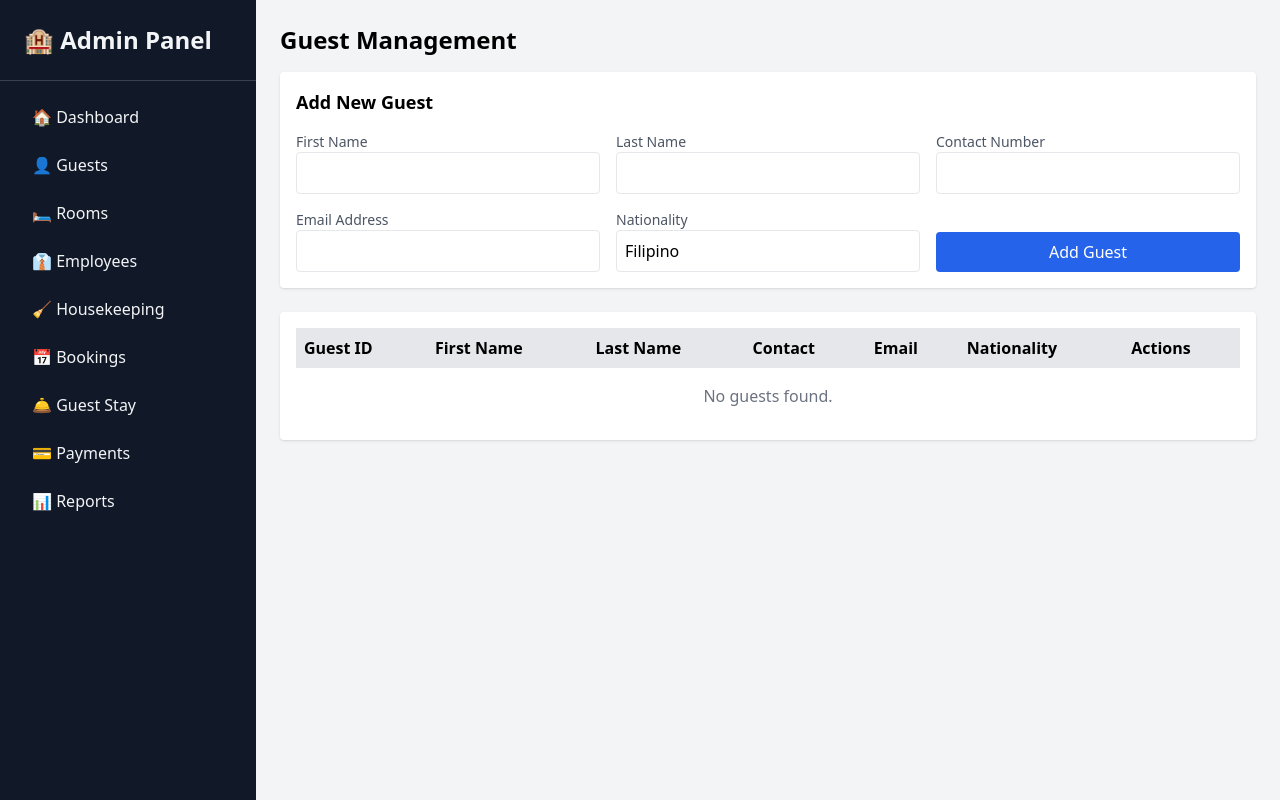
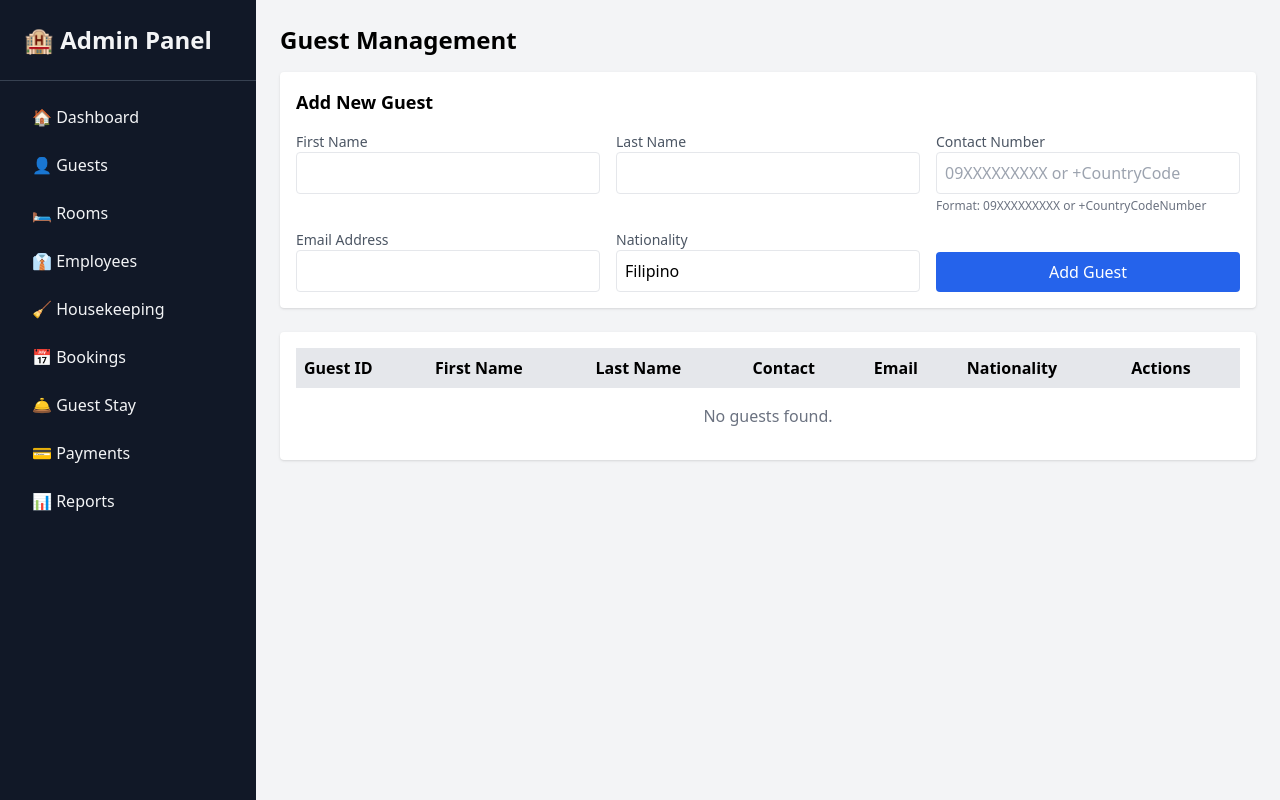
Before and after one commit to PrinceMPS/S26-06-DBApp, a Flask app: template templates/guests.html in a window 1280 px wide. Run offline with Flask 3, Linux system fonts and the light colour scheme; the template is opened without the code that fills it, so the values that code supplies are empty; some libraries are stand-ins or nearby versions.

Commit message:
add guest validation

```diff
--- a/templates/guests.html
+++ b/templates/guests.html
@@ -39,7 +39,7 @@
     {% endwith %}
 
     <!-- Add/Edit Guest Form -->
-    <form method="POST" action="{{ url_for('guests.handle_guest') }}" class="mb-6 bg-white p-4 rounded shadow">
+    <form method="POST" action="{{ url_for('guests.handle_guest') }}" class="mb-6 bg-white p-4 rounded shadow" onsubmit="return validateForm()">
       <h2 class="text-lg font-semibold mb-4">
         {% if editing %}Edit Guest #{{ editing.guest_id }}{% else %}Add New Guest{% endif %}
       </h2>
@@ -49,27 +49,29 @@
         <div>
           <label class="block text-sm text-gray-600">First Name</label>
           <input name="first_name" type="text" value="{{ editing.first_name if editing }}" required
-                 class="border rounded p-2 w-full" maxlength="20">
+                 class="border rounded p-2 w-full" maxlength="20" id="first_name">
         </div>
         <div>
           <label class="block text-sm text-gray-600">Last Name</label>
           <input name="last_name" type="text" value="{{ editing.last_name if editing }}" required
-                 class="border rounded p-2 w-full" maxlength="20">
+                 class="border rounded p-2 w-full" maxlength="20" id="last_name">
         </div>
         <div>
           <label class="block text-sm text-gray-600">Contact Number</label>
           <input name="contact_number" type="text" value="{{ editing.contact_number if editing }}" required
-                 class="border rounded p-2 w-full" maxlength="15">
+                 class="border rounded p-2 w-full" maxlength="15" id="contact_number"
+                 placeholder="09XXXXXXXXX or +CountryCode">
+          <p class="text-xs text-gray-500 mt-1">Format: 09XXXXXXXXX or +CountryCodeNumber</p>
         </div>
         <div>
           <label class="block text-sm text-gray-600">Email Address</label>
           <input name="email_address" type="email" value="{{ editing.email_address if editing }}" required
-                 class="border rounded p-2 w-full" maxlength="35">
+                 class="border rounded p-2 w-full" maxlength="35" id="email_address">
         </div>
         <div>
           <label class="block text-sm text-gray-600">Nationality</label>
           <input name="nationality" type="text" value="{{ editing.nationality if editing else 'Filipino' }}"
-                 class="border rounded p-2 w-full" maxlength="20">
+                 class="border rounded p-2 w-full" maxlength="20" id="nationality">
         </div>
         <div class="flex items-end space-x-2">
           <button type="submit" class="bg-blue-600 text-white px-4 py-2 rounded hover:bg-blue-700 flex-1">
@@ -134,5 +136,59 @@
       </table>
     </div>
   </main>
+
+  <script>
+    function validateContactNumber(number) {
+      // Remove spaces, dashes, parentheses
+      const cleanNumber = number.replace(/[\s\-\(\)]/g, '');
+
+      // Philippine format: 09 followed by 9 digits
+      const phPattern = /^09\d{9}$/;
+
+      // International format: + followed by digits
+      const intlPattern = /^\+\d{1,15}$/;
+
+      return phPattern.test(cleanNumber) || intlPattern.test(cleanNumber);
+    }
+
+    function validateEmail(email) {
+      const emailPattern = /^[a-zA-Z0-9._%+-]+@[a-zA-Z0-9.-]+\.[a-zA-Z]{2,}$/;
+      return emailPattern.test(email);
+    }
+
+    function validateForm() {
+      const contactNumber = document.getElementById('contact_number').value;
+      const email = document.getElementById('email_address').value;
+
+      if (!validateContactNumber(contactNumber)) {
+        alert('Invalid contact number format. Please use:\n\n• 09XXXXXXXXX (11 digits for Philippine numbers)\n• +CountryCodeNumber (for international numbers)');
+        return false;
+      }
+
+      if (!validateEmail(email)) {
+        alert('Invalid email address format. Please enter a valid email address.');
+        return false;
+      }
+
+      return true;
+    }
+
+    // Real-time validation feedback
+    document.getElementById('contact_number').addEventListener('blur', function() {
+      if (!validateContactNumber(this.value) && this.value !== '') {
+        this.classList.add('border-red-500');
+      } else {
+        this.classList.remove('border-red-500');
+      }
+    });
+
+    document.getElementById('email_address').addEventListener('blur', function() {
+      if (!validateEmail(this.value) && this.value !== '') {
+        this.classList.add('border-red-500');
+      } else {
+        this.classList.remove('border-red-500');
+      }
+    });
+  </script>
 </body>
 </html>
```
Also changed, not shown: controllers/guests_controller.py (+35 -0 lines).
